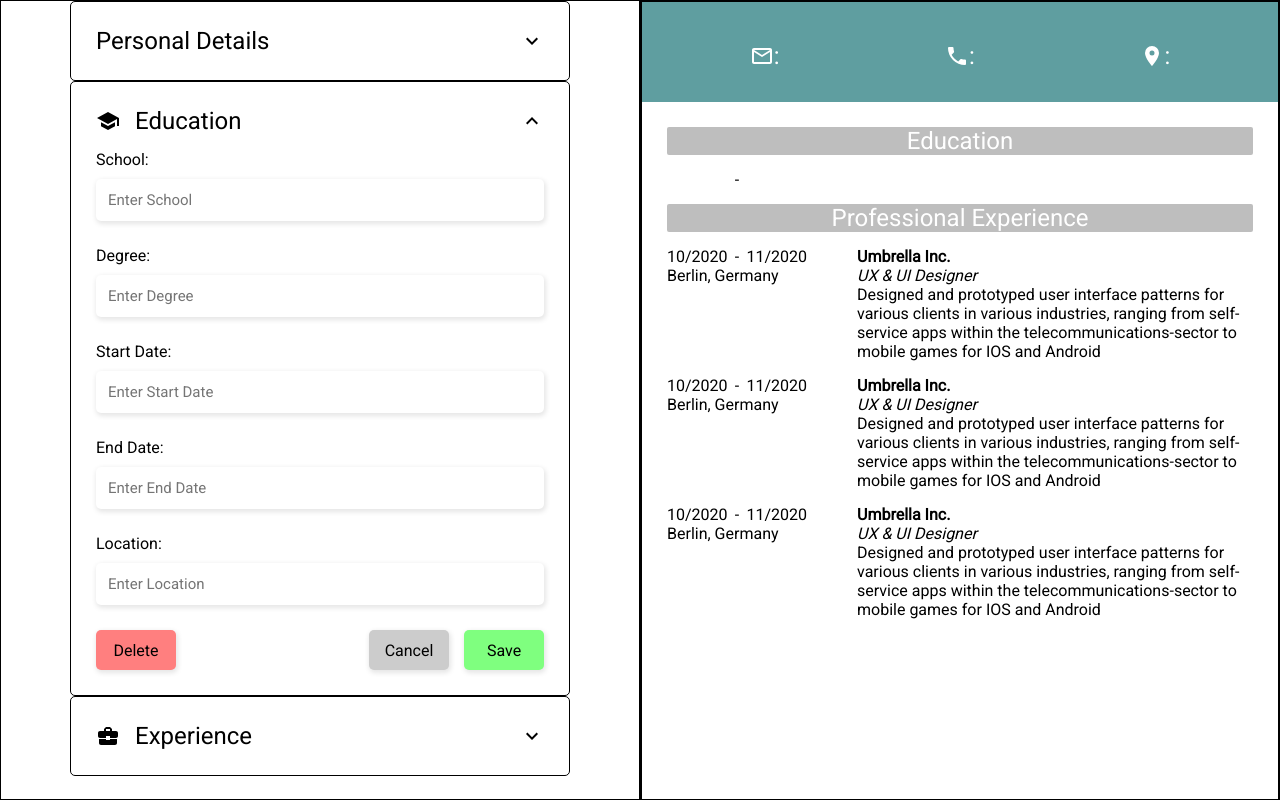
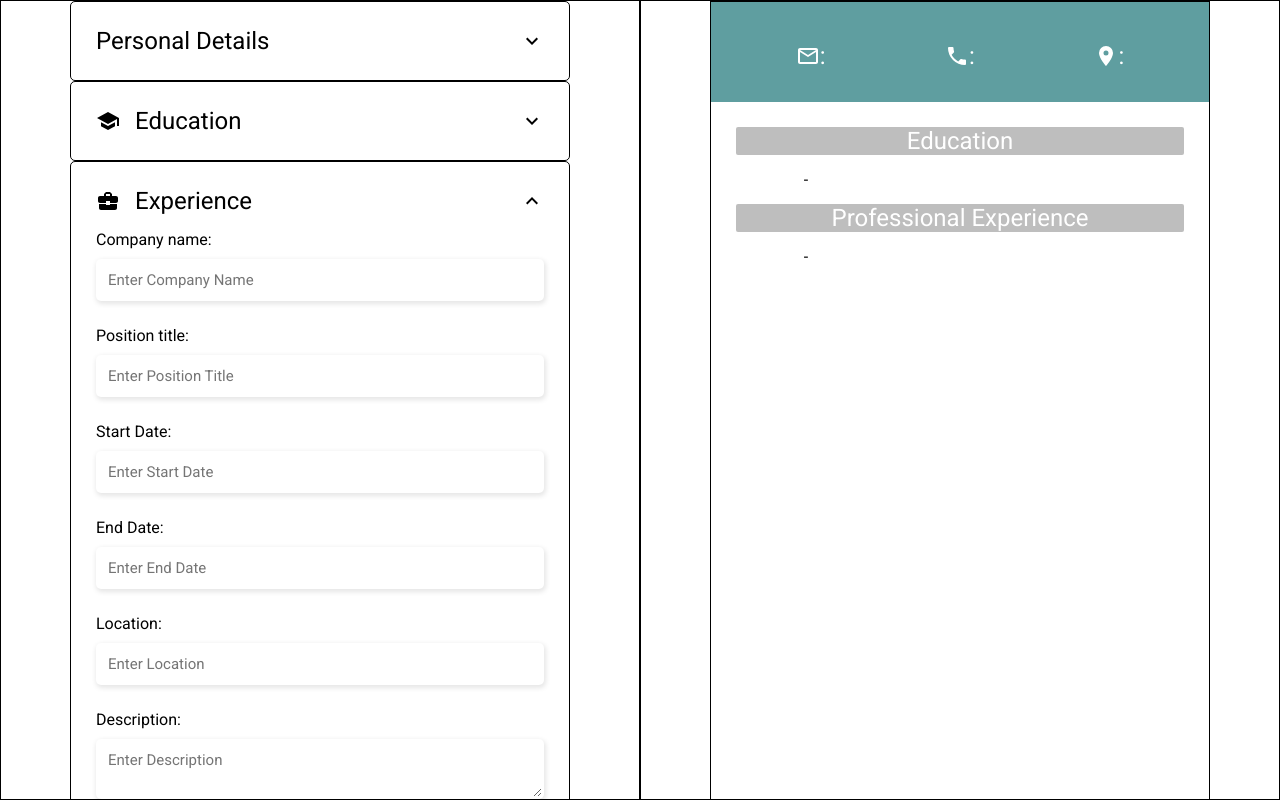
Before and after one commit to DayanWalter/TOP-cv-application, a React (Vite) app: page / in a window 1280 px wide. Shown: the top 800 px of the page. Built offline with nearby package versions, Linux system fonts and the light colour scheme.

Commit message:
Lifted Experience state up

```diff
--- a/src/components/App.jsx
+++ b/src/components/App.jsx
@@ -60,6 +60,41 @@ export default function App() {
     setEducation(newEducation);
   }
 
+  // Experience
+  const [experience, setExperience] = useState({
+    company: '',
+    position: '',
+    startDate: '',
+    endDate: '',
+    location: '',
+    description: '',
+  });
+
+  function handleCompanyChange(e) {
+    const newExperience = { ...experience, company: e.target.value };
+    setExperience(newExperience);
+  }
+  function handlePositionChange(e) {
+    const newExperience = { ...experience, position: e.target.value };
+    setExperience(newExperience);
+  }
+  function handleExpStartDateChange(e) {
+    const newExperience = { ...experience, startDate: e.target.value };
+    setExperience(newExperience);
+  }
+  function handleExpEndDateChange(e) {
+    const newExperience = { ...experience, endDate: e.target.value };
+    setExperience(newExperience);
+  }
+  function handleExpLocationChange(e) {
+    const newExperience = { ...experience, location: e.target.value };
+    setExperience(newExperience);
+  }
+  function handleDescriptionChange(e) {
+    const newExperience = { ...experience, description: e.target.value };
+    setExperience(newExperience);
+  }
+
   return (
     <div className="app">
       <div className="left">
@@ -72,7 +107,7 @@ export default function App() {
           handleAdressChange={handleAdressChange}
         />
         <Education
-          isActive={true}
+          isActive={false}
           education={education}
           handleSchoolChange={handleSchoolChange}
           handleDegreeChange={handleDegreeChange}
@@ -80,10 +115,19 @@ export default function App() {
           handleEduEndDateChange={handleEduEndDateChange}
           handleEduLocationChange={handleEduLocationChange}
         />
-        <Experience isActive={false} />
+        <Experience
+          isActive={true}
+          experience={experience}
+          handleCompanyChange={handleCompanyChange}
+          handlePositionChange={handlePositionChange}
+          handleExpStartDateChange={handleExpStartDateChange}
+          handleExpEndDateChange={handleExpEndDateChange}
+          handleExpLocationChange={handleExpLocationChange}
+          handleDescriptionChange={handleDescriptionChange}
+        />
       </div>
       <div className="right">
-        <CV person={person} education={education} />
+        <CV person={person} education={education} experience={experience} />
       </div>
     </div>
   );
--- a/src/components/CV.jsx
+++ b/src/components/CV.jsx
@@ -4,7 +4,7 @@ import { mdiEmailOutline } from '@mdi/js';
 import { mdiPhone } from '@mdi/js';
 import { mdiMapMarker } from '@mdi/js';
 
-export default function CV({ person, education }) {
+export default function CV({ person, education, experience }) {
   return (
     <div className="cv">
       <div className="head">
@@ -50,70 +50,19 @@ export default function CV({ person, education }) {
         <li>
           <div className="dateLocation">
             <div className="date">
-              <p className="startDate">10/2020</p>-
-              <p className="endDate">11/2020</p>
+              <p className="startDate">{experience.startDate}</p>-
+              <p className="endDate">{experience.endDate}</p>
             </div>
             <div className="location">
-              <p>Berlin, Germany</p>
+              <p>{experience.location}</p>
             </div>
           </div>
           <div className="companyPositionDescription">
             <div className="company">
-              <p>Umbrella Inc.</p>
+              <p>{experience.company}</p>
             </div>
-            <div className="position">UX & UI Designer</div>
-            <div className="description">
-              Designed and prototyped user interface patterns for various
-              clients in various industries, ranging from self-service apps
-              within the telecommunications-sector to mobile games for IOS and
-              Android
-            </div>
-          </div>
-        </li>
-        <li>
-          <div className="dateLocation">
-            <div className="date">
-              <p className="startDate">10/2020</p>-
-              <p className="endDate">11/2020</p>
-            </div>
-            <div className="location">
-              <p>Berlin, Germany</p>
-            </div>
-          </div>
-          <div className="companyPositionDescription">
-            <div className="company">
-              <p>Umbrella Inc.</p>
-            </div>
-            <div className="position">UX & UI Designer</div>
-            <div className="description">
-              Designed and prototyped user interface patterns for various
-              clients in various industries, ranging from self-service apps
-              within the telecommunications-sector to mobile games for IOS and
-              Android
-            </div>
-          </div>
-        </li>
-        <li>
-          <div className="dateLocation">
-            <div className="date">
-              <p className="startDate">10/2020</p>-
-              <p className="endDate">11/2020</p>
-            </div>
-            <div className="location">
-              <p>Berlin, Germany</p>
-            </div>
-          </div>
-          <div className="companyPositionDescription">
-            <div className="company">
-              <p>Umbrella Inc.</p>
-            </div>
-            <div className="position">UX & UI Designer</div>
-            <div className="description">
-              Designed and prototyped user interface patterns for various
-              clients in various industries, ranging from self-service apps
-              within the telecommunications-sector to mobile games for IOS and
-              Android
-            </div>
+            <div className="position">{experience.position}</div>
+            <div className="description">{experience.description}</div>
           </div>
         </li>
       </div>
--- a/src/components/Experience.jsx
+++ b/src/components/Experience.jsx
@@ -4,41 +4,16 @@ import { mdiBriefcaseVariant } from '@mdi/js';
 import { mdiChevronUp } from '@mdi/js';
 import { mdiChevronDown } from '@mdi/js';
 
-export default function Experience({ isActive }) {
-  const [experience, setExperience] = useState({
-    company: '',
-    position: '',
-    startDate: '',
-    endDate: '',
-    location: '',
-    description: '',
-  });
-
-  function handleCompanyChange(e) {
-    const newExperience = { ...experience, company: e.target.value };
-    setExperience(newExperience);
-  }
-  function handlePositionChange(e) {
-    const newExperience = { ...experience, position: e.target.value };
-    setExperience(newExperience);
-  }
-  function handleStartDateChange(e) {
-    const newExperience = { ...experience, startDate: e.target.value };
-    setExperience(newExperience);
-  }
-  function handleEndDateChange(e) {
-    const newExperience = { ...experience, endDate: e.target.value };
-    setExperience(newExperience);
-  }
-  function handleLocationChange(e) {
-    const newExperience = { ...experience, location: e.target.value };
-    setExperience(newExperience);
-  }
-  function handleDescriptionChange(e) {
-    const newExperience = { ...experience, description: e.target.value };
-    setExperience(newExperience);
-  }
-
+export default function Experience({
+  isActive,
+  experience,
+  handleCompanyChange,
+  handlePositionChange,
+  handleExpStartDateChange,
+  handleExpEndDateChange,
+  handleExpLocationChange,
+  handleDescriptionChange,
+}) {
   return (
     <>
       {isActive ? (
@@ -75,7 +50,7 @@ export default function Experience({ isActive }) {
               id="startDateExp"
               placeholder="Enter Start Date"
               value={experience.startDate}
-              onChange={handleStartDateChange}
+              onChange={handleExpStartDateChange}
             />
           </label>
           <label htmlFor="endDateExp">
@@ -85,7 +60,7 @@ export default function Experience({ isActive }) {
               id="endDateExp"
               placeholder="Enter End Date"
               value={experience.endDate}
-              onChange={handleEndDateChange}
+              onChange={handleExpEndDateChange}
             />
           </label>
           <label htmlFor="locationExp">
@@ -95,7 +70,7 @@ export default function Experience({ isActive }) {
               id="locationExp"
               placeholder="Enter Location"
               value={experience.location}
-              onChange={handleLocationChange}
+              onChange={handleExpLocationChange}
             />
           </label>
           <label htmlFor="description">
--- a/src/styles/index.css
+++ b/src/styles/index.css
@@ -132,6 +132,7 @@ form .button .save {
 
 .cv {
   border: 1px solid black;
+  min-width: 500px;
   max-width: var(--cv-width);
   min-height: var(--cv-heigth);
 }
```
